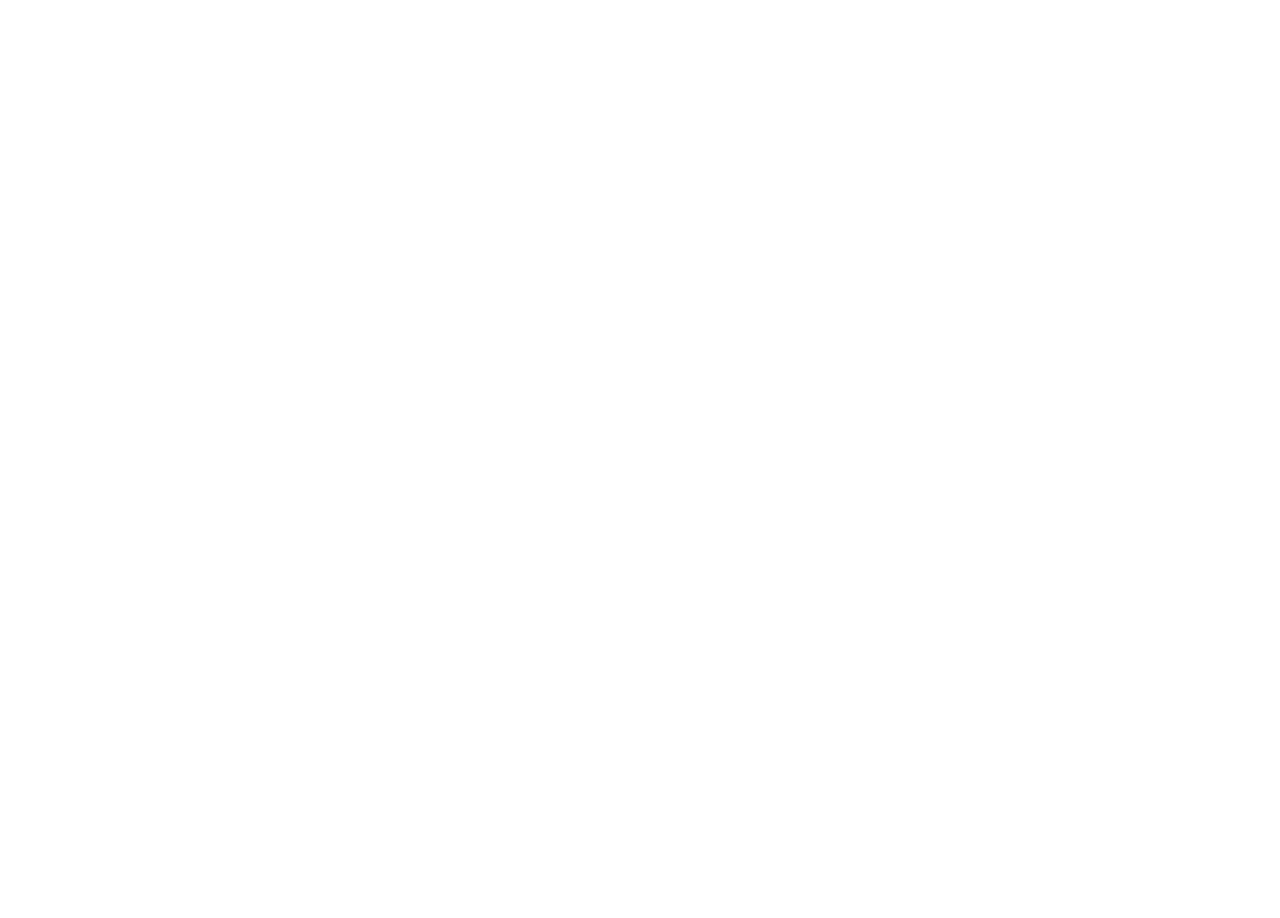
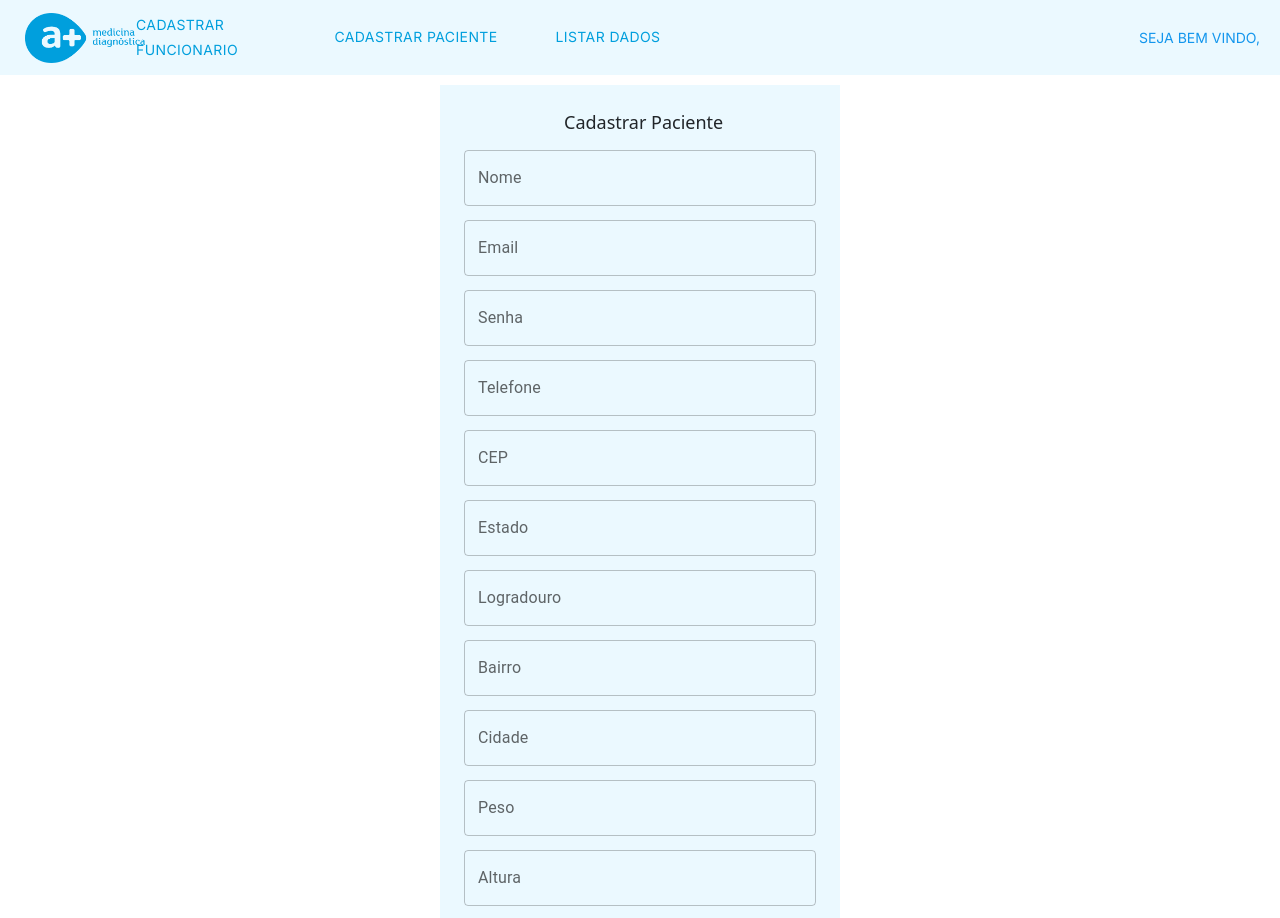
Before and after one commit to victorluizskt/medical-clinic, a React (Create React App) app in the folder MC.Frontend/: page /registrarPaciente in a window 1280 px wide. Before the commit this address had no page. Shown: the top 918 px of the page. Before the commit the page ends 800 px from the top, so only its background shows below. Built offline with nearby package versions, Linux system fonts and the light colour scheme.

Commit message:
Tela para cadastrar o paciente finalizada

```diff
--- a/MC.Frontend/src/App.tsx
+++ b/MC.Frontend/src/App.tsx
@@ -4,7 +4,8 @@
 import RegisterAddress from './pages/RegisterAddress';
 import RegisterUser from './pages/RegisterUser';
 import { Routes, Route } from 'react-router-dom'
-import { useState } from 'react';
+import HomeFuncionario from './pages/HomeFuncionario';
+import RegistrarPacientePage from './pages/RegistrarPacientePage';
 
 function App() {
   return (
@@ -14,6 +15,8 @@
         <Route path="/registerAddress" element={<RegisterAddress/>} />
         <Route path="/registerQuery" element={<RegisterQuery/>} />
         <Route path="/registerUser" element={<RegisterUser/>} />
+        <Route path="/homeFuncionario" element={<HomeFuncionario/>} />
+        <Route path="/registrarPaciente" element={<RegistrarPacientePage/>} />
       </Routes>
   );
 }
--- a/MC.Frontend/src/common/components/Molecules/CardHome/index.tsx
+++ b/MC.Frontend/src/common/components/Molecules/CardHome/index.tsx
@@ -33,10 +33,10 @@
     }
 
     const data = await repository.checkUser(request);
+    console.log(data);
     const {tipoUsuario} = data;
-    if(data === undefined) {
-      alert("Usuário não encontrado.");
-    } else if(tipoUsuario === "P") {
+
+    if(tipoUsuario === "P") {
       const {
         codigo,
         tipoUsuario,
@@ -53,6 +53,12 @@
 
       return navigate('/home');
     }
+
+    if(true) {
+      return navigate('/homeFuncionario')
+    }
+
+    alert("Usuário não encontrado.");
   }
 
   const ButtonLoginWithRegister = styled(Button)<ButtonProps>(({ theme }) => ({
--- /dev/null
+++ b/MC.Frontend/src/common/components/Molecules/HeaderFuncionario/index.tsx
@@ -0,0 +1,27 @@
+import {
+  HeaderContainer,
+  Image,
+  UserLogged
+} from "./styles";
+import Button, { ButtonProps } from '@mui/material/Button';
+import Logo from '../../../assets/logo-amais-saude.png'
+import { styled } from '@mui/material/styles';
+function HeaderFuncionario() {
+
+  const ButtonHeader = styled(Button)<ButtonProps>(({ theme }) => ({
+    fontFamily: 'Inter',
+    color: "#009FDD",
+  }));
+
+  return (
+    <HeaderContainer>
+      <Image src={Logo} />
+      <ButtonHeader variant="text" href="/homeFuncionario">Cadastrar Funcionario</ButtonHeader>
+      <ButtonHeader variant="text" href="/registrarPaciente">Cadastrar Paciente</ButtonHeader>
+      <ButtonHeader variant="text" href="/listarDados">Listar Dados</ButtonHeader>
+      <UserLogged>SEJA BEM VINDO, {localStorage.getItem("nome")}</UserLogged>
+    </HeaderContainer>
+  )
+}
+
+export default HeaderFuncionario;
--- /dev/null
+++ b/MC.Frontend/src/common/components/Molecules/HeaderFuncionario/styles.ts
@@ -0,0 +1,27 @@
+import styled from "styled-components";
+
+export const HeaderContainer = styled.div`
+  background-color: #EBF9FF;
+  width: 100%;
+  position: relative;
+  height: 75px;
+  align-items: center;
+  display: grid;
+  grid-template-columns: 10% 15% 15% 15% auto;
+`;
+
+export const Image = styled.img`
+  width: 120px;
+  height: 50px;
+  margin-left: 25px;
+`;
+
+export const UserLogged = styled.span`
+  font-family: 'Inter';
+  font-size: 14px;
+  text-align: right;
+  margin-right: 20px;
+  color: #1396ed;
+`;
+
+export default null;
--- /dev/null
+++ b/MC.Frontend/src/common/components/Organisms/RegistrarPaciente/index.jsx
@@ -0,0 +1,163 @@
+import HeaderFuncionario from "../../Molecules/HeaderFuncionario";
+import Button from '@mui/material/Button';
+import TextField from '@mui/material/TextField';
+import { Container, FormContainer, FormAlignItems } from './styles';
+import { useState } from "react";
+import Repository from '../../../repositories/repository'
+
+const repository = new Repository();
+
+function RegistrarPaciente() {
+  const [paciente, setPaciente] = useState({
+    nome: '',
+    email: '',
+    telefone: '',
+    cep: '',
+    cidade: '',
+    estado: '',
+    bairro: '',
+    logradouro: '',
+    peso: '',
+    altura: '',
+    tipoSanguineo: '',
+    senhaHash: '',
+  });
+
+  const handleChangeRequest = async () => {
+    const request = {
+      cep: paciente.cep ,
+      cidade: paciente.cidade ,
+      estado: paciente.estado ,
+      bairro: paciente.bairro ,
+      logradouro: paciente.logradouro ,
+      nome: paciente.nome,
+      email: paciente.email,
+      telefone: paciente.telefone,
+      altura: paciente.altura,
+      peso: paciente.peso,
+      tipoSanguineo: paciente.tipoSanguineo,
+      senhaHash: paciente.senhaHash
+    }
+
+    console.log(request)
+
+    if(request.cep !== '' && request.cidade !== '' && request.estado !== '' && request.bairro !== '' && request.logradouro !== '') {
+      const data = await repository.registrarPaciente(request);
+      if(data) {
+        alert("Paciente registrado com sucesso");
+        setPaciente({
+          nome: '',
+          email: '',
+          telefone: '',
+          cep: '',
+          cidade: '',
+          estado: '',
+          bairro: '',
+          logradouro: '',
+          peso: '',
+          altura: '',
+          tipoSanguineo: '',
+          senhaHash: '',
+        })
+      } else {
+        alert("Ocorreu um erro ao salvar usuário, tente novamente mais tarde.")
+      }
+    } else {
+      alert("Preencha todos os campos antes de continuar.")
+    }
+  }
+
+  return (
+    <>
+      <HeaderFuncionario />
+      <Container>
+      <FormContainer>
+        <FormAlignItems>
+        <span style={{fontSize: '18px', marginLeft: '100px'}}>Cadastrar Paciente</span>
+        <TextField
+          label="Nome"
+          style={{marginTop: '14px'}}
+          value={paciente.nome}
+          onChange={(event) => setPaciente({...paciente, nome: event.target.value})}
+        />
+        <TextField
+          label="Email"
+          style={{marginTop: '14px'}}
+          value={paciente.email}
+          onChange={(event) => setPaciente({...paciente, email: event.target.value})}
+        />
+        <TextField
+          label="Senha"
+          value={paciente.senhaHash}
+          style={{marginTop: '14px'}}
+          onChange={(event) => setPaciente({...paciente, senhaHash: event.target.value})}
+        />
+        <TextField
+          label="Telefone"
+          value={paciente.telefone}
+          style={{marginTop: '14px'}}
+          onChange={(event) => setPaciente({...paciente, telefone: event.target.value})}
+        />
+        <TextField
+          label="CEP"
+          value={paciente.cep}
+          style={{marginTop: '14px'}}
+          onChange={(event) => setPaciente({...paciente, cep: event.target.value})}
+        />
+        <TextField
+          label="Estado"
+          value={paciente.estado}
+          style={{marginTop: '14px'}}
+          onChange={(event) => setPaciente({...paciente, estado: event.target.value})}
+        />
+        <TextField
+          label="Logradouro"
+          value={paciente.logradouro}
+          style={{marginTop: '14px'}}
+          onChange={(event) => setPaciente({...paciente, logradouro: event.target.value})}
+        />
+        <TextField
+          label="Bairro"
+          value={paciente.bairro}
+          style={{marginTop: '14px'}}
+          onChange={(event) => setPaciente({...paciente, bairro: event.target.value})}
+        />
+        <TextField
+          label="Cidade"
+          value={paciente.cidade}
+          style={{marginTop: '14px'}}
+          onChange={(event) => setPaciente({...paciente, cidade: event.target.value})}
+        />
+        <TextField
+          label="Peso"
+          value={paciente.peso}
+          style={{marginTop: '14px'}}
+          onChange={(event) => setPaciente({...paciente, peso: event.target.value})}
+        />
+        <TextField
+          label="Altura"
+          value={paciente.altura}
+          style={{marginTop: '14px'}}
+          onChange={(event) => setPaciente({...paciente, altura: event.target.value})}
+        />
+        <TextField
+          label="Tipo sanguineo"
+          value={paciente.tipoSanguineo}
+          style={{marginTop: '14px'}}
+          onChange={(event) => setPaciente({...paciente, tipoSanguineo: event.target.value})}
+        />
+        <Button
+          variant="contained"
+          style={{marginTop: '33px'}}
+          onClick={handleChangeRequest}
+        >
+          Cadastrar
+        </Button>
+        </FormAlignItems>
+      </FormContainer>
+      </Container>
+    </>
+  )
+}
+
+export default RegistrarPaciente;
--- /dev/null
+++ b/MC.Frontend/src/common/components/Organisms/RegistrarPaciente/styles.ts
@@ -0,0 +1,22 @@
+import styled from "styled-components";
+
+export const Container = styled.div`
+  margin-top: 420px;
+  height: 10em;
+  display: flex;
+  align-items: center;
+  justify-content: center;
+`
+
+export const FormContainer = styled.div`
+  background-color: #EBF9FF;
+  width: 400px;
+  height: 980px;
+`;
+
+export const FormAlignItems = styled.div`
+  display: grid;
+  padding: 24px 24px;
+`;
+
+export default null;
--- a/MC.Frontend/src/common/repositories/repository.js
+++ b/MC.Frontend/src/common/repositories/repository.js
@@ -6,6 +6,7 @@
       const { data } = await api.post("/login", infos);
       return data;
     } catch (error) {
+      alert("Usuário não encontrado.");
       console.log(error);
     }
   };
@@ -54,4 +55,14 @@
       console.log(error);
     }
   }
+
+  registrarPaciente = async (infos) => {
+    try {
+      const { data } = await api.post("/registrarPaciente", infos);
+      return data;
+    } catch (error) {
+      alert("Usuário não encontrado.");
+      console.log(error);
+    }
+  };
 }
--- /dev/null
+++ b/MC.Frontend/src/pages/HomeFuncionario/index.tsx
@@ -0,0 +1,11 @@
+import HeaderFuncionario from "../../common/components/Molecules/HeaderFuncionario";
+
+function HomeFuncionario() {
+  return (
+    <>
+      <HeaderFuncionario />
+    </>
+  )
+}
+
+export default HomeFuncionario;
--- /dev/null
+++ b/MC.Frontend/src/pages/RegistrarPacientePage/index.tsx
@@ -0,0 +1,12 @@
+import HeaderFuncionario from "../../common/components/Molecules/HeaderFuncionario";
+import RegistrarPaciente from "../../common/components/Organisms/RegistrarPaciente";
+
+function RegistrarPacientePage() {
+  return (
+    <>
+      <RegistrarPaciente />
+    </>
+  )
+}
+
+export default RegistrarPacientePage;
```
Also changed, not shown: 2 other files (tests, documents, lock files or other folders).
